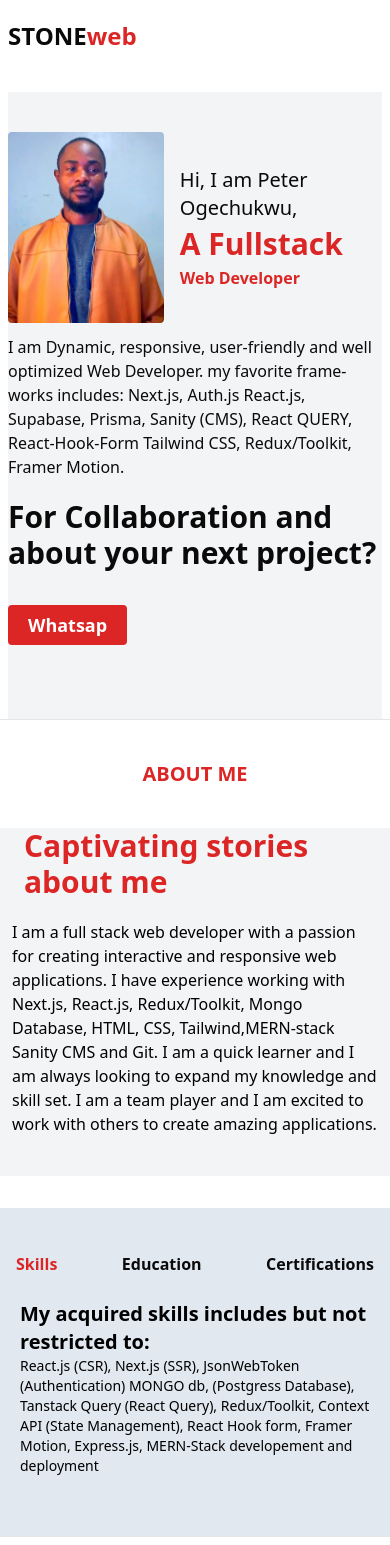
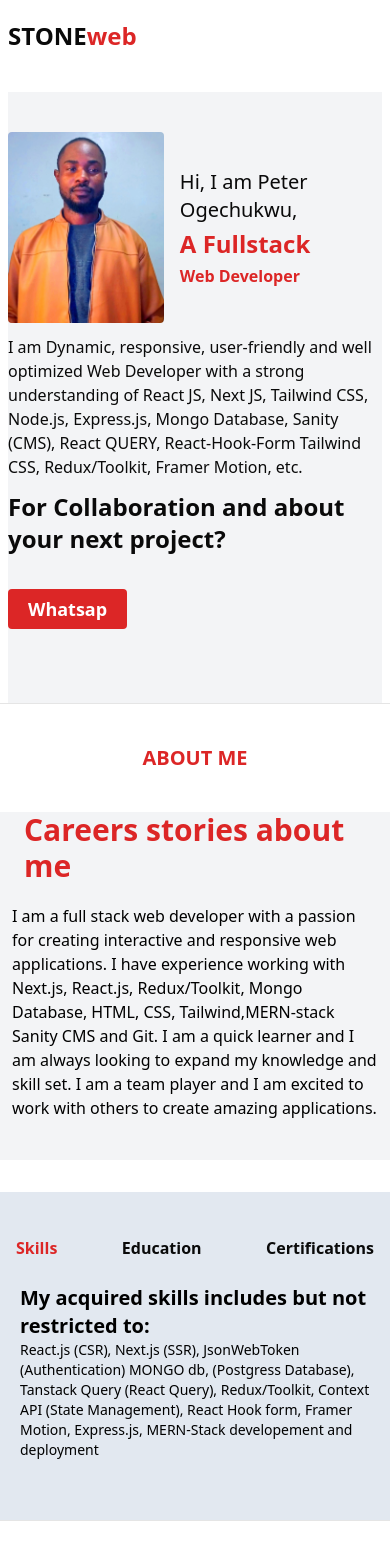
Before and after one commit to Peterstone01/portfolio-1, a Next.js app: page / in a window 390 px wide. Shown: the top 1545 px of the page. Built offline with nearby package versions, Linux system fonts and the light colour scheme.

Commit message:
edited the ecommerce web address

```diff
--- a/components/About.jsx
+++ b/components/About.jsx
@@ -77,7 +77,7 @@ const About = () => {
         <div data-aos="fade-up" className="col-span-6 bg-gray-100 pb-5 px-3 ">
           {" "}
           <h1 className="text-3xl px-3 lg:text-4xl font-bold text-primary">
-            Captivating stories about me
+            Careers stories about me
           </h1>
           <p
             data-aos="fade-up"
--- a/components/Hero.jsx
+++ b/components/Hero.jsx
@@ -30,10 +30,10 @@ const Hero = () => {
               <p className="   lg:font-bold text-xl  lg:text-2xl">
                 Hi, I am Peter Ogechukwu,
               </p>
-              <h1 className="  font-bold text-3xl my-1 lg:my-3 text-primary lg:font-extrabold lg:text-5xl">
+              <h1 className="  font-bold text-2xl my-1 lg:my-3 text-primary lg:font-extrabold lg:text-4xl">
                 A Fullstack{" "}
               </h1>
-              <h1 className="  font-bold    text-primary lg:font-extrabold lg:text-5xl">
+              <h1 className="  font-bold    text-primary lg:font-extrabold lg:text-4xl">
                 Web Developer
               </h1>
               <p className=" hidden lg:block my-3">
@@ -52,9 +52,10 @@ const Hero = () => {
             </button> */}
                 <Link
                   href="https://wa.me/+2348138979218"
-                  className="bg-primary py-2 px-5 rounded font-bold text-lg text-white"
+                  className="bg-green-500 py-2 px-5 rounded font-bold text-lg text-white flex items-center gap-2 justify-start"
                 >
-                  Whatsap
+                  <FaWhatsapp />
+                  Whatsapp
                 </Link>
               </div>
             </div>
@@ -63,12 +64,12 @@ const Hero = () => {
         <div>
           <p className=" lg:hidden my-3">
             I am Dynamic, responsive, user-friendly and well optimized Web
-            Developer. my favorite frame-works includes: Next.js, Auth.js
-            React.js, Supabase, Prisma, Sanity (CMS), React QUERY,
-            React-Hook-Form Tailwind CSS, Redux/Toolkit, Framer Motion.
+            Developer with a strong understanding of React JS, Next JS, Tailwind
+            CSS, Node.js, Express.js, Mongo Database, Sanity (CMS), React QUERY,
+            React-Hook-Form Tailwind CSS, Redux/Toolkit, Framer Motion, etc.
           </p>
 
-          <h2 className="lg:hidden font-bold text-3xl  my-5">
+          <h2 className="lg:hidden font-bold text-2xl  my-3">
             For Collaboration and about your next project?
           </h2>
           <div className="lg:hidden my-10 space-x-5">
--- a/components/Projects.jsx
+++ b/components/Projects.jsx
@@ -70,7 +70,10 @@ const Projects = () => {
 
           </Swiper> */}
           {projects.map((item, i) => (
-            <div key={i} className="space-x-0">
+            <div
+              key={i}
+              className="space-x-0 shadow-2xl bg-white px-2 lg:p-5 rounded"
+            >
               <Link href={item.href} className="">
                 <Image
                   src={item.image}
@@ -82,7 +85,7 @@ const Projects = () => {
                 />
               </Link>
               <h1 className=" font-bold text-primary my-2">{item.title}</h1>
-              <p className="">{item.description}</p>
+              <p className="line-clamp-4">{item.description}</p>
             </div>
           ))}
         </div>
--- a/constants/projects.js
+++ b/constants/projects.js
@@ -6,9 +6,9 @@ import project10 from "../public/project10.jpg";
 
 export const projects = [
   {
-    title: "E-commerce website  with Sanity CMS",
+    title: " Fullstack (MERN) E-commerce website  with Admin Panel",
     image: project2,
-    href: "https://supermarket-front-end.vercel.app",
+    href: "https://stoneweb-supermarket.vercel.app/",
     description:
       "Built and deployed a modern Fullstack Ecommerce webpage with both client side and admin panel. the technologies used in the developement includes: Mongo Database for data Structure, Express Server, React.js for UI, JsonWebToken for authentication and authorization, Redux/Toolkit and Context API for state Management Localstorage, cookie-parser, Multer to handle file uploads and Deployment to Vercel",
   },
@@ -17,7 +17,7 @@ export const projects = [
     image: project1,
     href: "https://blog-steel-seven-83.vercel.app/",
     description:
-      "The essence of building this web blog is to showcase my ability on how to use the Sanity CMS as a content manager, how to query the studio with Groqs and render the components on the UI",
+      "In this Project, I built and deployed a blogging website using Next.js and Sanity CMS. During development, I used the Tanstack/React Query for my data fetching after a Groq query to filter a data of interest, used React Hook form to handle form Submission, etc. I deployed the website using Vercel after uploading to GIT hub. ",
   },
   {
     title: "Crud App",
```
